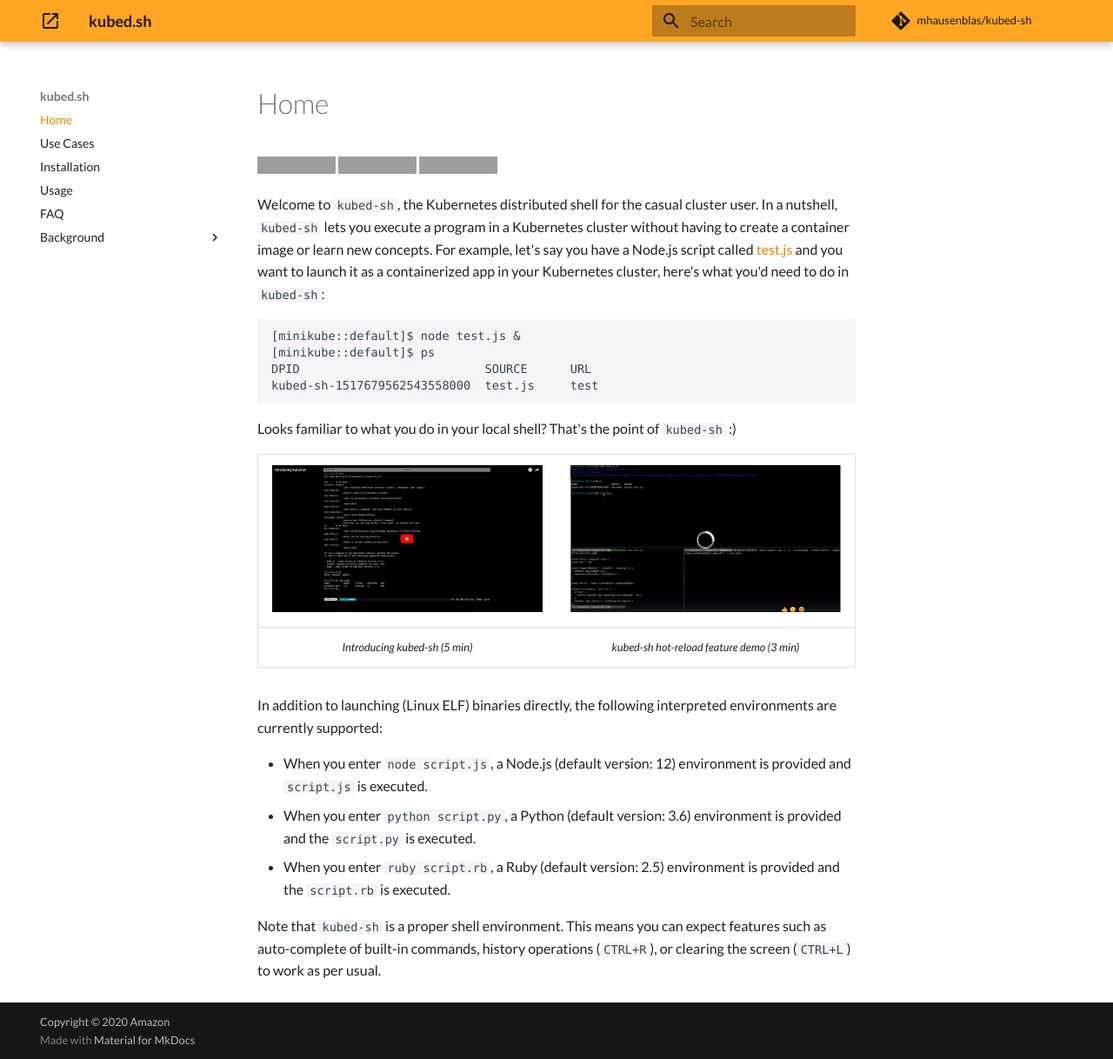
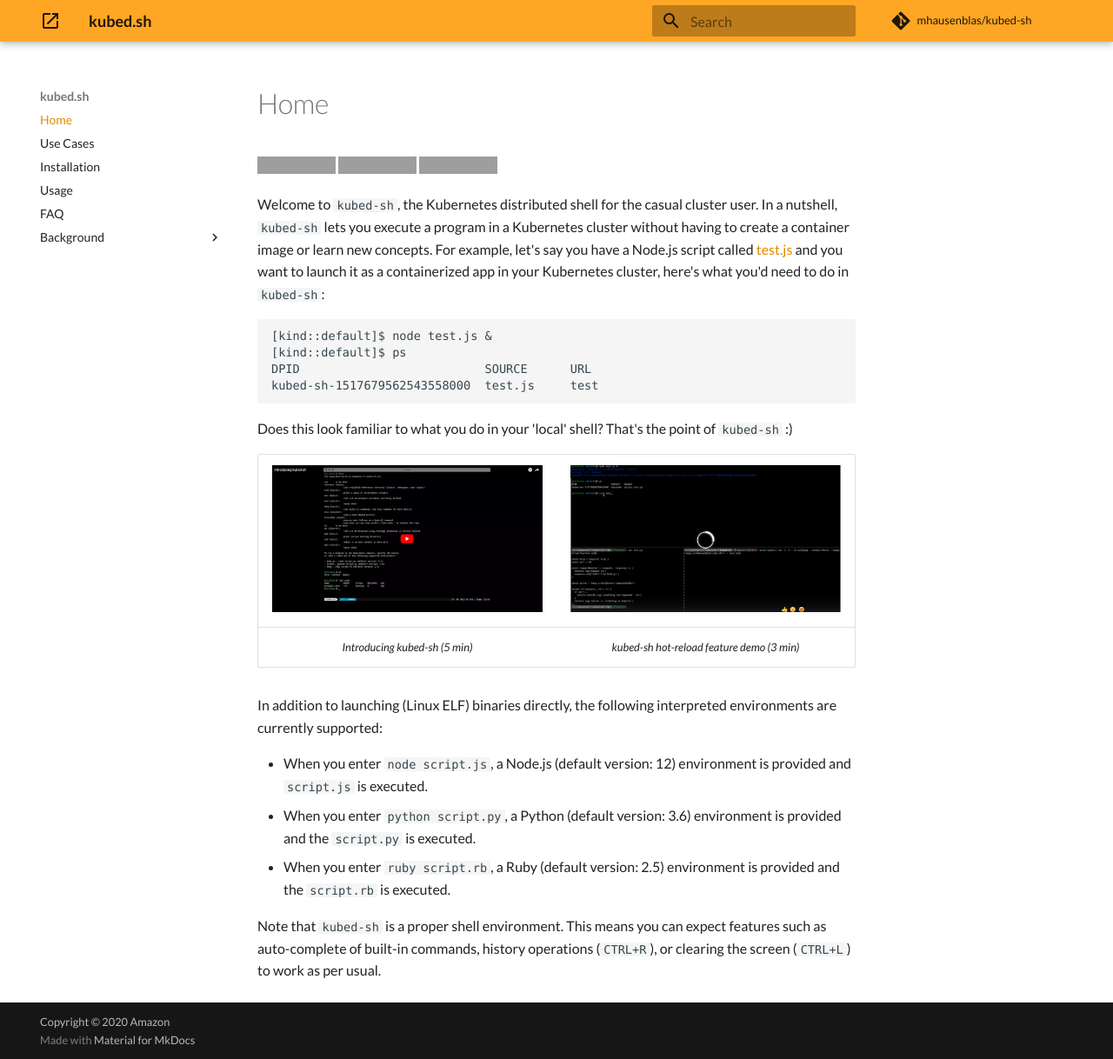
Before and after one commit to mhausenblas/kubed-sh, an MkDocs documentation site: the page built from docs/index.md, in a window 1280 px wide and 1218 px high. Shown: the whole window at 87% size. Built offline with MkDocs 1.6.1 and Material for MkDocs 9.7.7, drawn with Linux system fonts in a browser that asks for light colours; some web fonts are replaced; comment, search, counter and statistics services are not loaded; grey boxes are pictures that could not be loaded.

Commit message:
fixes docs
Signed-off-by: Michael Hausenblas <hausenbl@amazon.com>

````diff
--- a/docs/index.md
+++ b/docs/index.md
@@ -2,16 +2,21 @@
 [![GitHub issues](https://img.shields.io/github/issues/mhausenblas/kubed-sh.svg)](https://github.com/mhausenblas/kubed-sh/issues)
 [![Go Report Card](https://goreportcard.com/badge/github.com/mhausenblas/kubed-sh)](https://goreportcard.com/report/github.com/mhausenblas/kubed-sh)
 
-Welcome to `kubed-sh`, the Kubernetes distributed shell for the casual cluster user. In a nutshell, `kubed-sh` lets you execute a program in a Kubernetes cluster without having to create a container image or learn new concepts. For example, let's say you have a Node.js script called [test.js](https://raw.githubusercontent.com/mhausenblas/kubed-sh/master/tc/node/test.js) and you want to launch it as a containerized app in your Kubernetes cluster, here's what you'd need to do in `kubed-sh`:
+Welcome to `kubed-sh`, the Kubernetes distributed shell for the casual cluster user.
+In a nutshell, `kubed-sh` lets you execute a program in a Kubernetes cluster
+without having to create a container image or learn new concepts.
+For example, let's say you have a Node.js script called [test.js](https://raw.githubusercontent.com/mhausenblas/kubed-sh/master/tc/node/test.js)
+and you want to launch it as a containerized app in your Kubernetes cluster,
+here's what you'd need to do in `kubed-sh`:
 
 ```
-[minikube::default]$ node test.js &
-[minikube::default]$ ps
+[kind::default]$ node test.js &
+[kind::default]$ ps
 DPID                          SOURCE      URL
 kubed-sh-1517679562543558000  test.js     test
 ```
 
-Looks familiar to what you do in your local shell? That's the point of `kubed-sh` :)
+Does this look familiar to what you do in your 'local' shell? That's the point of `kubed-sh` :)
 
 | [![Introducing kubed-sh](img/introducing-kubed-sh.png)](https://www.youtube.com/watch?v=gqi1-XLiq-o) | [![kubed-sh hot-reload feature demo](img/hotreload.png)](https://www.useloom.com/share/441a97fd48ae46da8d786194f93968f6) |
 |:--------------------------------:|:------------------------------------------:|
@@ -23,4 +28,6 @@
 - When you enter `python script.py`, a Python (default version: 3.6) environment is provided and the `script.py` is executed.
 - When you enter `ruby script.rb`, a Ruby (default version: 2.5) environment is provided and the `script.rb` is executed.
 
-Note that `kubed-sh` is a proper shell environment. This means you can expect features such as auto-complete of built-in commands, history operations (`CTRL+R`), or clearing the screen (`CTRL+L`) to work as per usual.
+Note that `kubed-sh` is a proper shell environment. This means you can expect
+features such as auto-complete of built-in commands,
+history operations (`CTRL+R`), or clearing the screen (`CTRL+L`) to work as per usual.
````
Also changed, not shown: docs/img/favicon.ico (renamed from favicon.ico).
